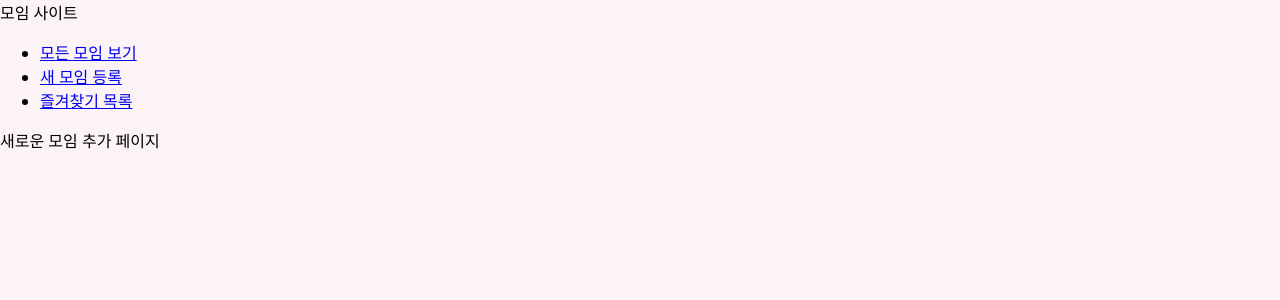
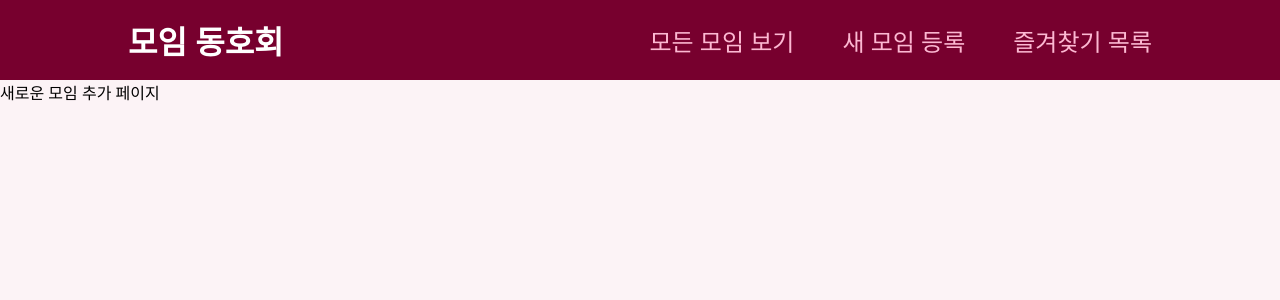
Before and after one commit to qhrdmaaksen/react-meetup-project, a React (Create React App) app: page /new-meetup in a window 1280 px wide. Shown: the top 300 px of the page. Built offline with nearby package versions, Linux system fonts and the light colour scheme.

Commit message:
style : navigation 스타일링
-MainNavigation.module.css file 추가하여 네비게이션에 필요한 css 설정
-MainNavigation.js 에서 classes 로 import 하여 동적으로 속성을 가져와 css 적용

-출력 확인 커밋

```diff
--- a/src/components/layout/MainNavigation.js
+++ b/src/components/layout/MainNavigation.js
@@ -1,11 +1,17 @@
-/*네비게이션 관련 주요 컴포넌트들이 정의될 컴포넌트*/
+/*!네비게이션 관련 주요 컴포넌트들이 정의될 컴포넌트!*/
+
+/*표준 js 에서는 동작하지않지만 별도의 빌드 과정에 코드가 브라우저에 도착하기전에 해석하고 변환해주기때문에
+* css file 부터 import 할 수 있다, classes 는 css file 에서 정의한 모든 css 클래스들이 classes 객체의 속성이된다
+* 이 객체를 JSX 코드에서 사용해서 클래스를 element 에 추가하면 내부적으로 코드가 변환되면서
+클래스들의 이름이 각 컴포넌트에 대해 유일하도록 바뀜*/
+import classes from './MainNavigation.module.css';
 
 import {Link} from "react-router-dom";
 
 const MainNavigation = () => {
   return (
-    <header>
-      <div>모임 사이트</div>
+    <header className={classes.header}>
+      <div className={classes.logo}>모임 동호회</div>
       <nav>
         <ul>
           <li>
--- /dev/null
+++ b/src/components/layout/MainNavigation.module.css
@@ -0,0 +1,47 @@
+.header {
+	width: 100%;
+	height: 5rem;
+	display: flex;
+	align-items: center;
+	justify-content: space-between;
+	background-color: #77002e;
+	padding: 0 10%;
+}
+
+.logo {
+	font-size: 2rem;
+	color: white;
+	font-weight: bold;
+}
+
+.header ul {
+	list-style: none;
+	margin: 0;
+	padding: 0;
+	display: flex;
+	align-items: baseline;
+}
+
+.header li {
+	margin-left: 3rem;
+}
+
+.header a {
+	text-decoration: none;
+	font-size: 1.5rem;
+	color: #fcb8d2;
+}
+
+.header a:hover,
+.header a:active,
+.header a:active {
+	color: white;
+}
+
+.badge {
+	background-color: #cc2062;
+	color: white;
+	border-radius: 12px;
+	padding: 0 1rem;
+	margin-left: 0.5rem;
+}
```
